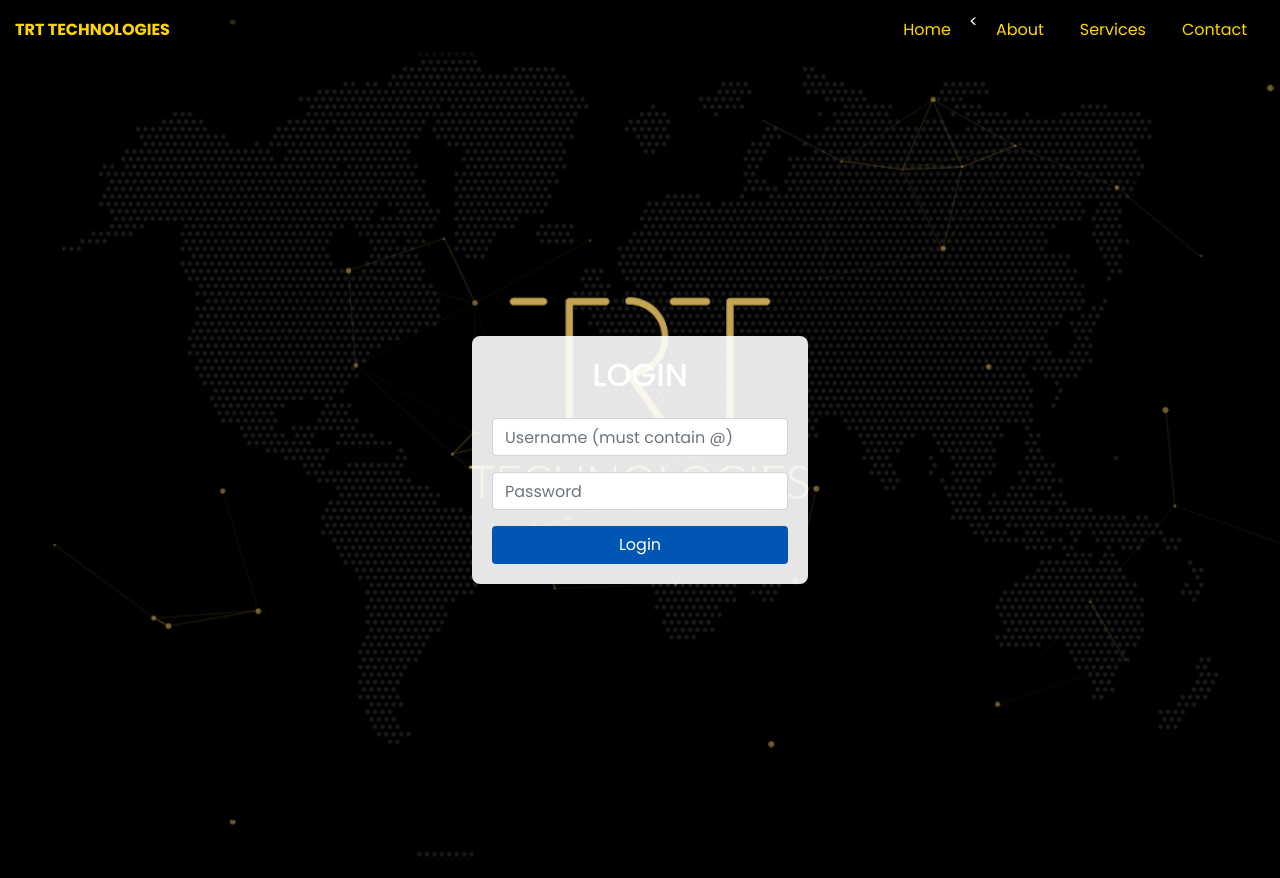
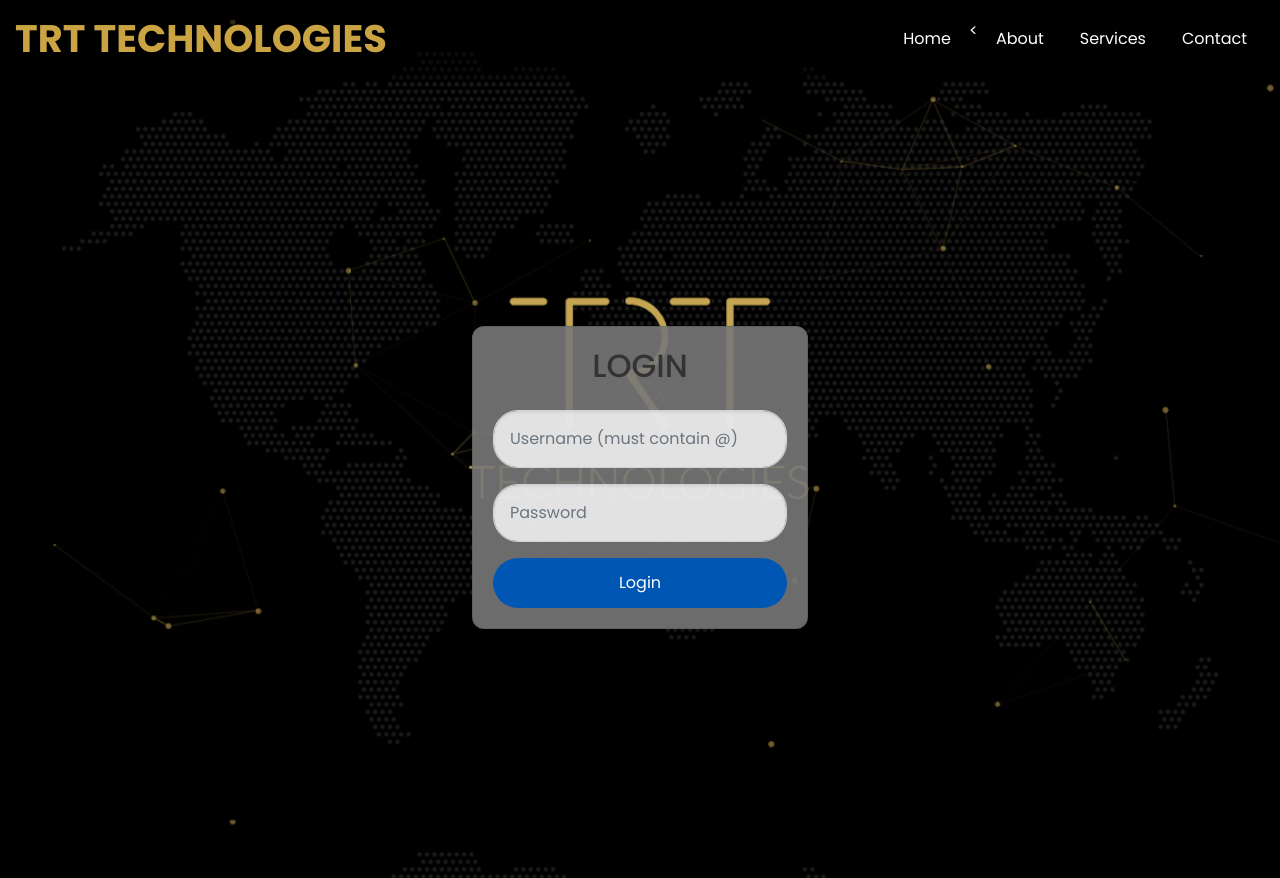
Before and after one commit to rubanasyeda/TicketingSystem, a Flask app: page /login in a window 1280 px wide. Before the commit the page ends 857 px from the top, so only its background shows below. Run offline with Flask 3, Linux system fonts and the light colour scheme; some libraries are stand-ins or nearby versions.

Commit message:
updated css for login.html

```diff
--- a/website/templates/login.html
+++ b/website/templates/login.html
@@ -9,6 +9,12 @@
     <meta name="viewport" content="width=device-width, initial-scale=1.0">
     <title>Login | TRT TECHNOLOGIES</title>
     <style>
+
+        :root {
+        --main-color:rgb(202 164 66);
+        }
+
+
         body {
             background-image: url('static/TRTTechnology.png');
             background-size: cover;
@@ -29,7 +35,7 @@
             color: #ffd700;
             font-weight: 700;
             text-decoration: none;
-            animation: fadeInDown; /* Animate.css class */
+            animation: fadeInDown;
             animation-duration: 0.5s;
         }
         .navbar-nav {
@@ -43,39 +49,91 @@
             padding: 0 10px;
         }
         .nav-link {
-            color: #ffd700;
+            color: #ffffff;
             text-decoration: none;
             transition: color 0.1s ease;
-            animation: fadeInDown; /* Animate.css class */
+            animation: fadeInDown;
             animation-duration: 500ms;
         }
         .nav-link:hover, .nav-link:focus {
             color: #ffffff;
         }
         .card {
-            background-color: rgba(255, 255, 255, 0.9);
-            border: none;
-            border-radius: 8px;
-            animation: fadeInUp; /* Animate.css class */
+        background-color: rgba(120, 120, 120, 0.9);
+        border: 1px solid rgba(0, 0, 0, 0.1);
+        box-shadow: 0 4px 8px rgba(0, 0, 0, 0.1);
+        border-radius: 12px;
+        overflow: hidden;
+        animation: fadeInUp;
         animation-duration: 500ms;
     }
+
     .login-container {
         padding: 2rem;
         max-width: 400px;
         margin: auto;
+        width: 100%;
     }
+
+    .form-group {
+        margin-bottom: 1rem;
+    }
+
+    .form-control {
+        border: 1px solid #ced4da;
+        border-radius: 25px;
+        padding: 1rem;
+        height: auto;
+        background-color: rgba(255, 255, 255, 0.8);
+        box-shadow: inset 0 1px 3px rgba(0, 0, 0, 0.1);
+    }
+
+    .form-control:focus {
+        border-color: #80bdff;
+        outline: 0;
+        box-shadow: 0 0 0 0.2rem rgba(0, 123, 255, 0.25);
+    }
+
     .btn-custom {
         background-color: #0056b3;
         color: #ffffff;
+        border-radius: 25px;
+        padding: 0.75rem 1.25rem;
+        font-size: 1rem;
+        font-weight: 400;
+        line-height: 1.5;
+        border: 1px solid transparent;
+        transition: color 0.15s ease-in-out, background-color 0.15s ease-in-out, border-color 0.15s ease-in-out, box-shadow 0.15s ease-in-out;
     }
+
     .btn-custom:hover {
         background-color: #00408b;
+        color: #ffffff;
+    }
+
+    h2.card-title {
+        color: #333;
+        margin-bottom: 2rem;
+        font-size: 2rem;
+    }
+
+    /* Responsive adjustments */
+    @media (max-width: 768px) {
+        .login-container {
+            padding: 1rem;
+        }
     }
         .header {
             background: rgba(0, 0, 0, 0.5);
             padding: 10px 0;
-            animation: fadeIn; /* Animate.css class */
+            animation: fadeIn;
             animation-duration: 0.5s;
+        }
+
+        .logo {
+    color: var(--main-color);
+    font-weight: 600;
+    font-size: 2.4rem;
 }
     </style>
 </head>
```
Lines whose indentation alone changed are shown as unchanged.
